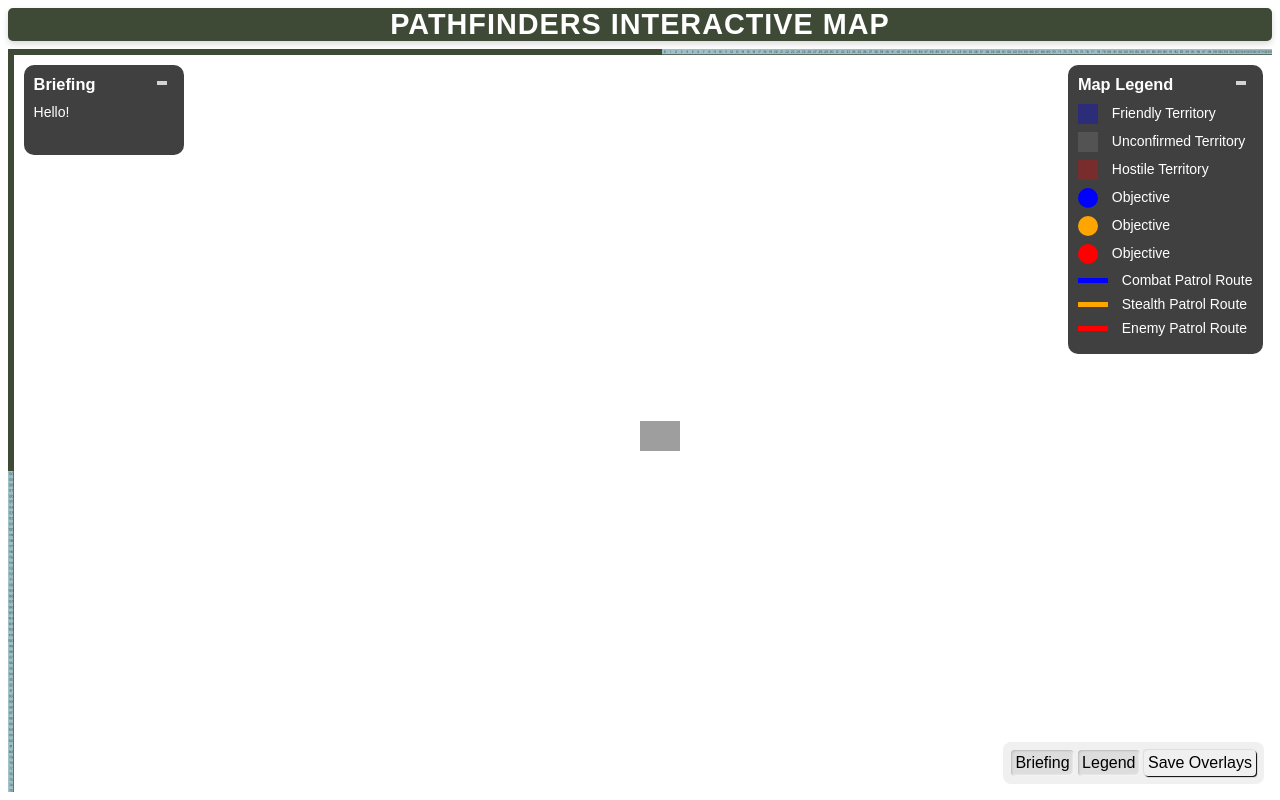
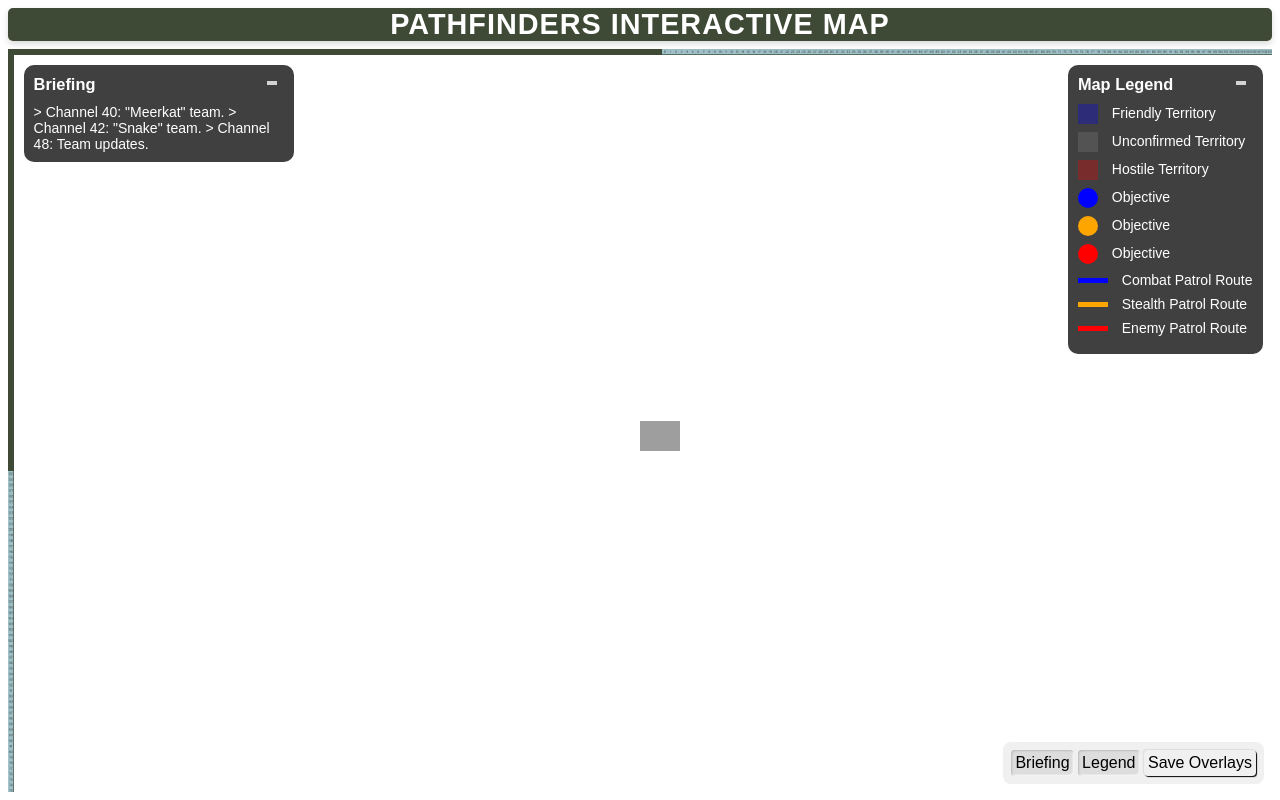
Before and after one commit to skwiddle/PTHFNDRS, a website with bundled scripts: page public/admin.html in a window 1280 px wide. Built offline with nearby package versions, Linux system fonts and the light colour scheme; no server answers; grey boxes are pictures that could not be loaded.

Commit message:
Update admin.html

```diff
--- a/public/admin.html
+++ b/public/admin.html
@@ -78,7 +78,9 @@
     <div class="panel" id="briefing">
       <button class="toggle-button"><div></div></button>
       <h3>Briefing</h3>
-      Hello!
+> Channel 40: "Meerkat" team.
+> Channel 42: "Snake" team.
+> Channel 48: Team updates.
     </div>
 
     <div id="navbar">
```
